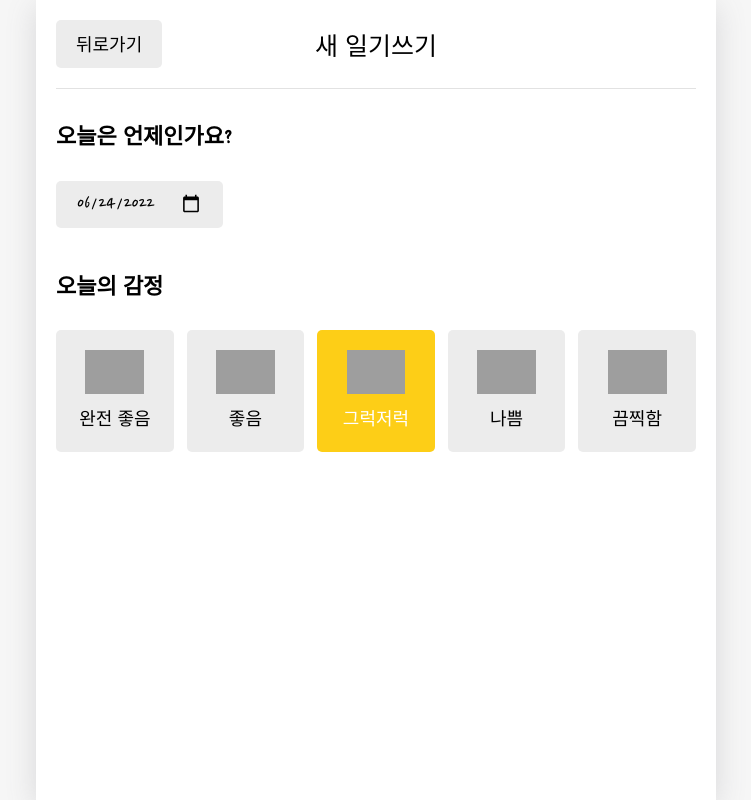
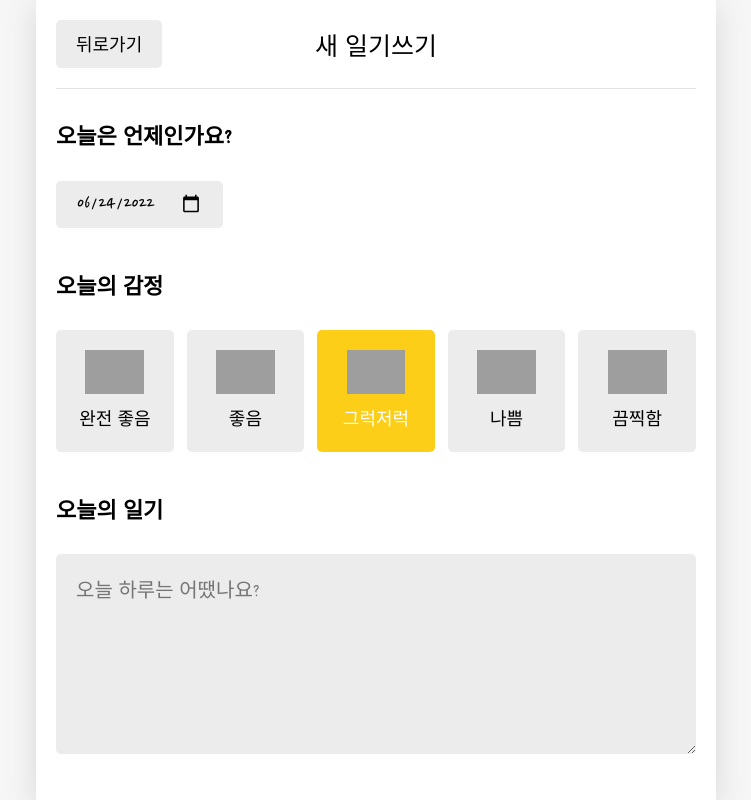
Before and after one commit to chaengs/emtion_diary, a React (Create React App) app: page /new in a window 1280 px wide. Shown: the whole page, without its empty margins (264-1015 px from the left). Built offline with nearby package versions, Linux system fonts and the light colour scheme; grey boxes are pictures that could not be loaded; a web font is replaced by a local one.

Commit message:
일기 작성란 완성

```diff
--- a/src/App.css
+++ b/src/App.css
@@ -207,6 +207,20 @@
     gap: 2%;
 }
 
+.DiaryEditor textarea {
+    font-family: 'Nanum Pen Script';
+    font-size: 20px;
+
+    box-sizing: border-box;
+    width: 100%;
+    min-height: 200px;
+    resize: vertical; /*입력창 크기가 상하로만 조절되게*/
+    border: none;
+    border-radius: 5px;
+    background-color: #ececec;
+    padding: 20px;
+}
+
 /* EmotionItem */
 .EmotionItem {
     cursor: pointer;
--- a/src/components/DiaryEditor.js
+++ b/src/components/DiaryEditor.js
@@ -1,4 +1,4 @@
-import { useState } from "react"
+import { useRef, useState } from "react"
 import { useNavigate } from "react-router-dom"
 import EmotionItem from "./EmotionItem"
 import MyButton from "./MyButton"
@@ -45,8 +45,10 @@
 
 const DiaryEditor = () => {
     const navigate = useNavigate()
+    const [date, setDate] = useState(getStringDate(new Date()))//오늘의 날짜를 초깃값으로
     const [emotion, setEmotion] = useState(3) //감정 저장
-    const [date, setDate] = useState(getStringDate(new Date()))//오늘의 날짜를 초깃값으로
+    const [content, setContent] = useState("")
+    const contentRef = useRef()
 
     const handleClickEmote = (emotion) => {
         setEmotion(emotion)
@@ -70,6 +72,12 @@
                         ))}
                     </div>
                 </section>
+                <section>
+                    <h4>오늘의 일기</h4>
+                    <div className='input_box text_wrapper'>
+                        <textarea placeholder='오늘 하루는 어땠나요?' ref={contentRef} value={content} onChange={(e)=>setContent(e.target.value)}/>
+                    </div>
+                </section>
             </div>
         </div>
     )
```
